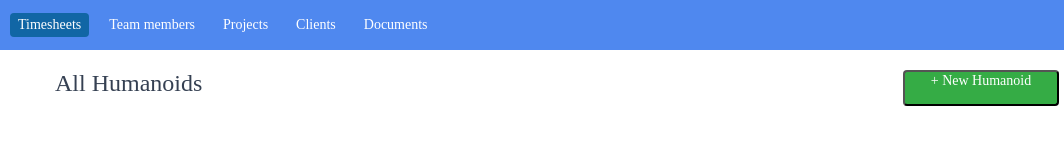
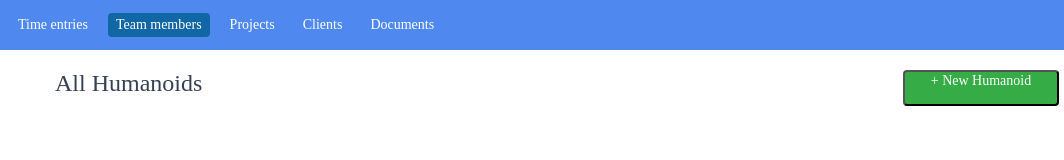
Before and after one commit to humanoidsbv/team-awesome-dylan, a Gatsby site: page /team-members in a window 1280 px wide. Shown: the full height of the page, 0-1064 px from the left. Built offline with nearby package versions, Linux system fonts and the light colour scheme; Gatsby itself is replaced by a stand-in of ours; no server answers; a web font is replaced by a local one.

Commit message:
Link navigation items to pages

```diff
--- a/src/components/navigation/Navigation.jsx
+++ b/src/components/navigation/Navigation.jsx
@@ -1,4 +1,5 @@
 import React from 'react';
+import { Link } from 'gatsby';
 import PropTypes from 'prop-types';
 
 import styles from './Navigation.module.css';
@@ -9,12 +10,16 @@ const Navigation = ({ isMenuVisible }) => (
       isMenuVisible ? styles.navigationVisible : ''
     }`}
   >
-    <a className={`${styles.item} ${styles.itemActive}`} href="/">
-      Timesheets
-    </a>
-    <a className={styles.item} href="/">
+    <Link className={styles.item} activeClassName={styles.active} to="/">
+      Time entries
+    </Link>
+    <Link
+      className={styles.item}
+      activeClassName={styles.active}
+      to="/team-members"
+    >
       Team members
-    </a>
+    </Link>
     <a className={styles.item} href="/">
       Projects
     </a>
--- a/src/components/navigation/Navigation.module.css
+++ b/src/components/navigation/Navigation.module.css
@@ -26,7 +26,7 @@
   text-decoration: none;
 }
 
-.itemActive {
+.active {
   background-color: #1166a5;
   border-radius: 4px;
 }
```
